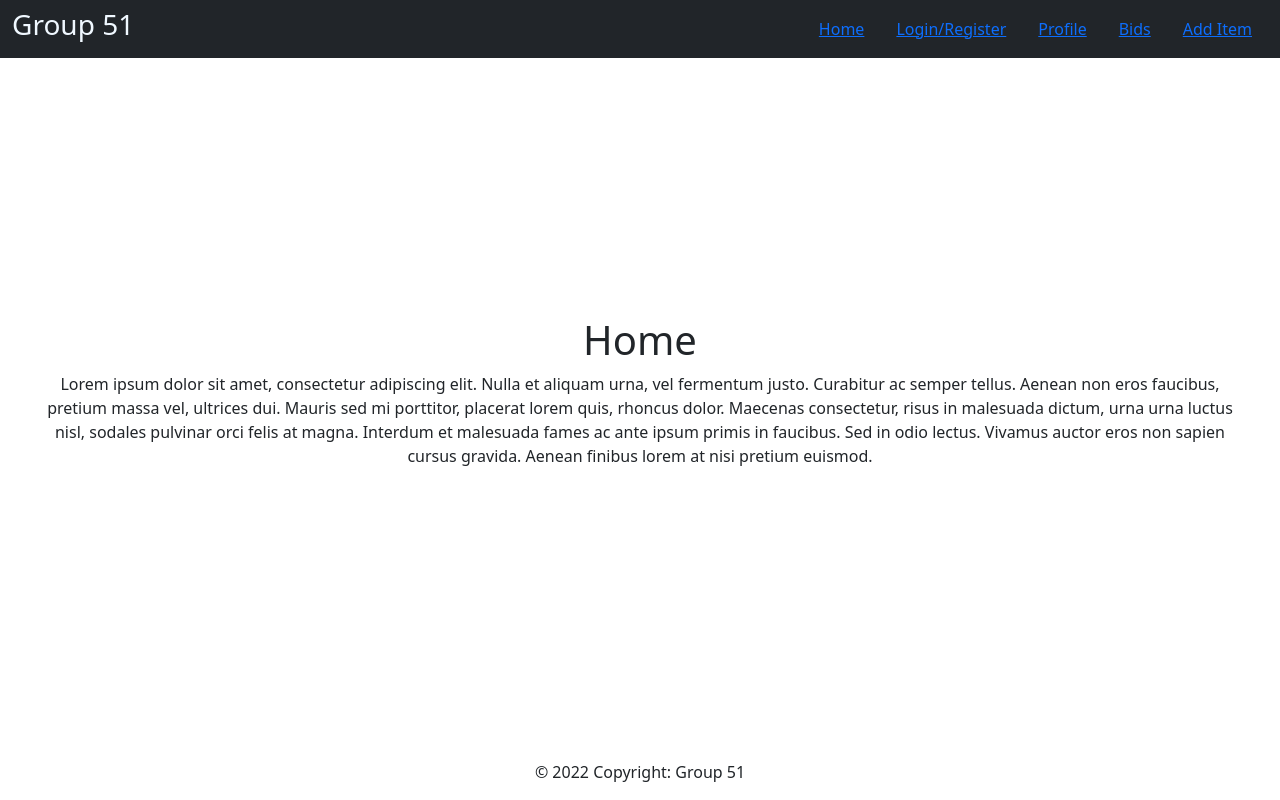
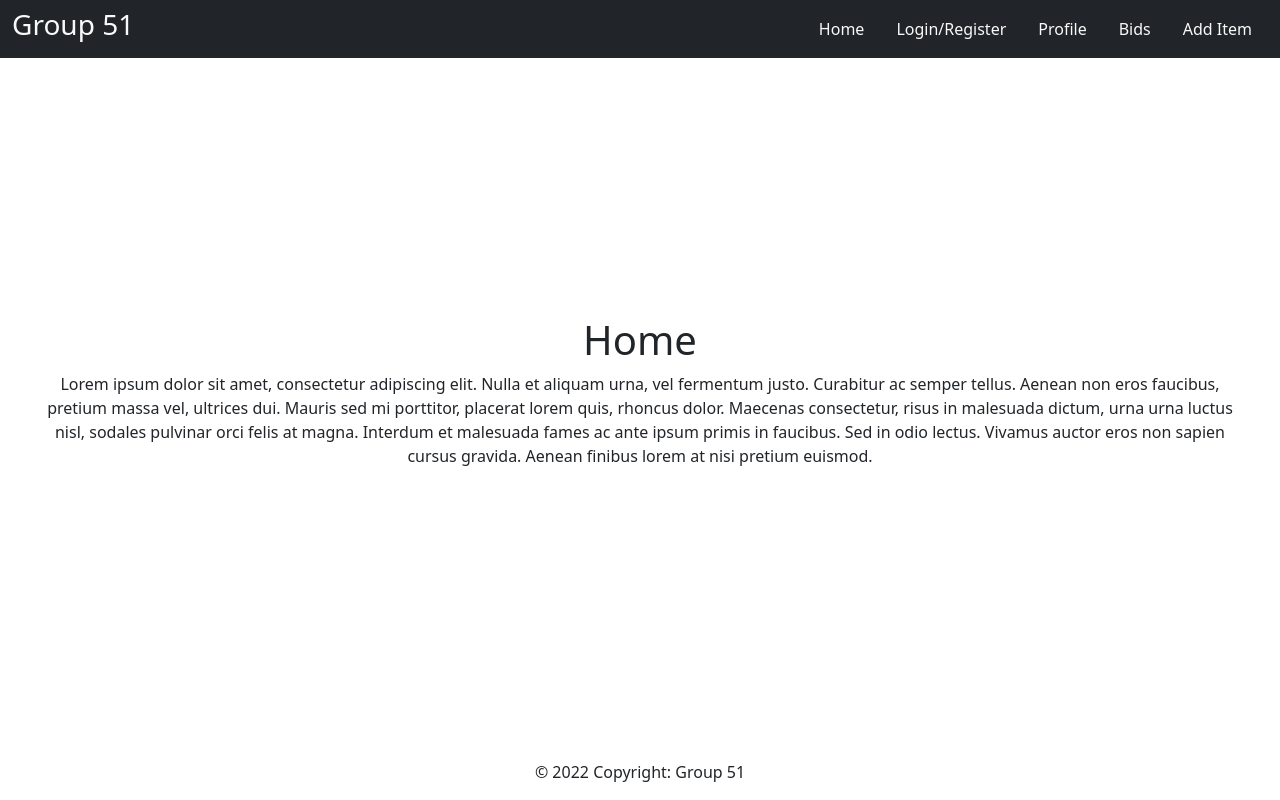
Before and after one commit to anisfaqiehah/ECS639U-Group51, a Vue app in the folder Frontend/: page / in a window 1280 px wide. Built offline with nearby package versions, Linux system fonts and the light colour scheme.

Commit message:
Update App.vue

```diff
--- a/Frontend/src/App.vue
+++ b/Frontend/src/App.vue
@@ -3,22 +3,22 @@
   <div id="wrapper">
     <nav class="navbar fixed-top navbar-dark bg-dark">
   <div class="container-fluid">
-    <h3>Group 51</h3>
+    <h3 class="link-light">Group 51</h3>
       <ul class="nav">
     <li class="nav-item">
-      <a class="nav-link active"><router-link :to="{name:'Home'}">Home</router-link></a>
+      <a class="nav-link active"><router-link :to="{name:'Home'}" class="text-decoration-none link-light">Home</router-link></a>
     </li>
     <li class="nav-item">
-      <a class="nav-link" ><router-link :to="{name:'Login'}"> Login/Register </router-link></a>
+      <a class="nav-link" ><router-link :to="{name:'Login'}" class="text-decoration-none link-light"> Login/Register </router-link></a>
     </li>
     <li class="nav-item">
-      <a class="nav-link"><router-link :to="{name:'Profile'}"> Profile </router-link></a>
+      <a class="nav-link "><router-link :to="{name:'Profile'}" class="text-decoration-none link-light"> Profile </router-link></a>
     </li>
     <li class="nav-item">
-      <a class="nav-link"><router-link :to="{name:'Bids'}"> Bids </router-link></a>
+      <a class="nav-link"><router-link :to="{name:'Bids'}" class="text-decoration-none link-light"> Bids </router-link></a>
     </li>
     <li class="nav-item">
-      <a class="nav-link"><router-link :to="{name:'Add'}"> Add Item </router-link></a>
+      <a class="nav-link"><router-link :to="{name:'Add'}" class="text-decoration-none link-light"> Add Item </router-link></a>
     </li>
   </ul>
   </div>
@@ -45,9 +45,3 @@ export default {
   }
 }
 </script>
-
-<style scoped>
-h3{
-  color: aliceblue;
-}
-</style>
```
